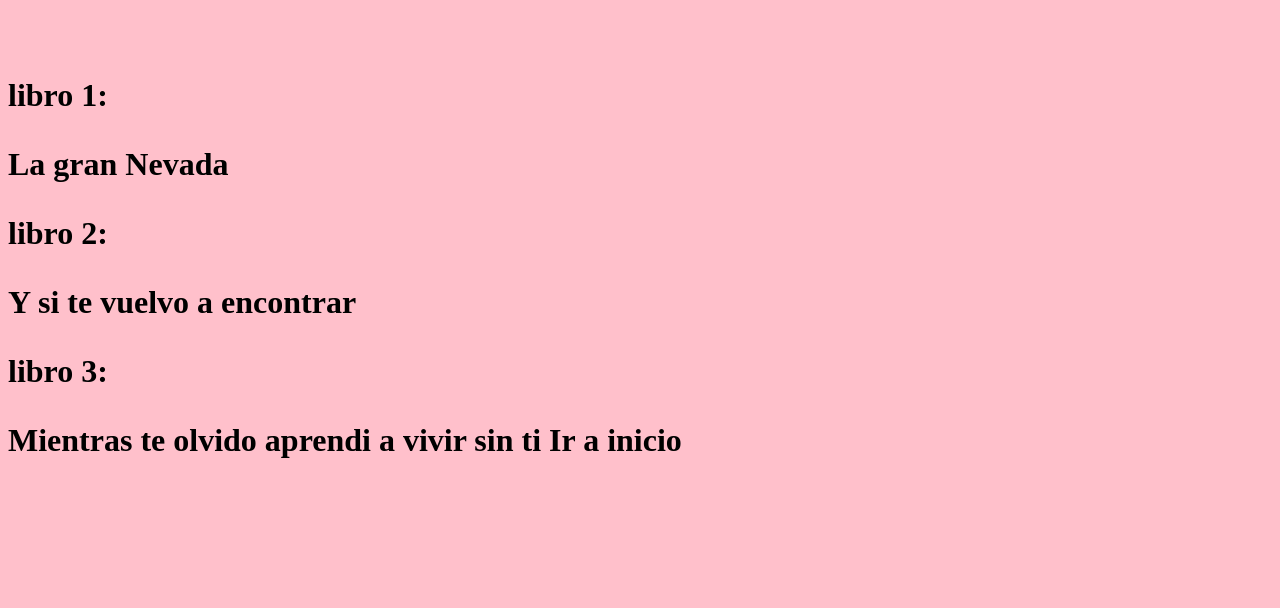
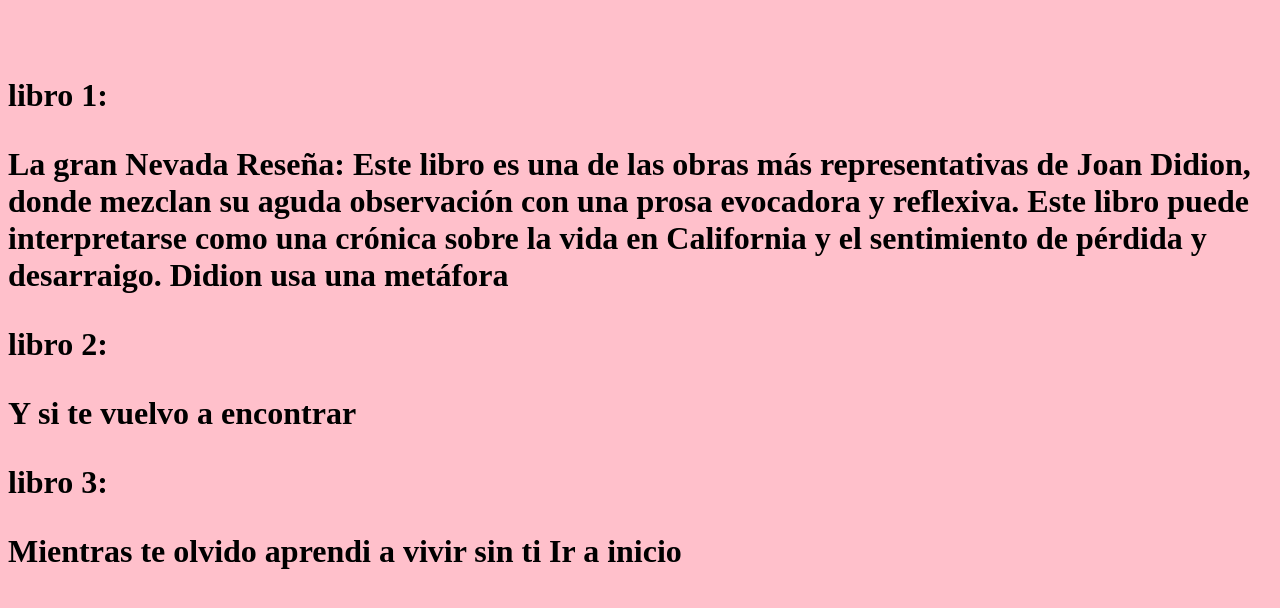
Before and after one commit to Rosavaldez4bb/RVM4B24, a plain HTML site: page librosfa.html in a window 1280 px wide. Drawn offline with Linux system fonts and the light colour scheme.

Commit message:
Update librosfa.html

```diff
--- a/librosfa.html
+++ b/librosfa.html
@@ -4,6 +4,8 @@
 <h1 libros favoritos><h1><br>
 <p>libro 1:
 </p>La gran Nevada
+  Reseña: Este libro es una de las obras más representativas de Joan Didion, donde mezclan su aguda observación con una prosa evocadora y reflexiva.
+Este libro puede interpretarse  como una crónica sobre la vida en California y el sentimiento de pérdida y desarraigo. Didion usa una metáfora
 <p>libro 2:
 </p>Y si te vuelvo a encontrar
 <p>libro 3:
```
